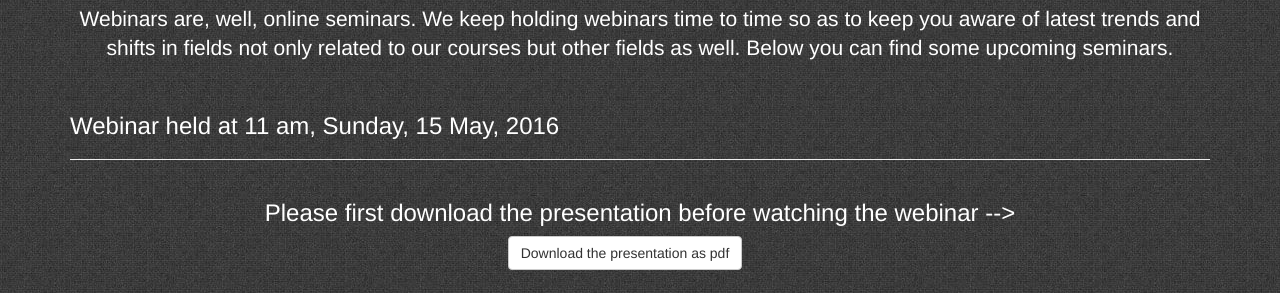
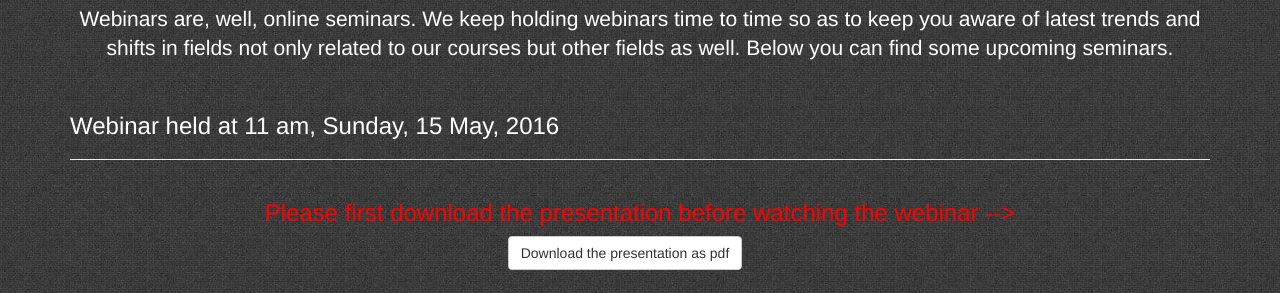
Before and after one commit to vgoel38/EmpowerK-12, a Flask app: page /webinars in a window 1280 px wide. Shown: the part 177-470 px from the top of the page. Run offline with Flask 2, Linux system fonts and the light colour scheme; a user stored in the database is signed in; some libraries are stand-ins or nearby versions.

Commit message:
added more subscribers

```diff
--- a/populate_database.py
+++ b/populate_database.py
@@ -23,9 +23,9 @@ session = DBSession()
 # session.add(Institution1)
 # session.commit()
 
-# User1 = User(email="vivek@cocatalyst.in")
-# session.add(User1)
-# session.commit()
+User1 = User(email="manishadish@gmail.com")
+session.add(User1)
+session.commit()
 
 # file = open('subscribersList.txt','r')
 # subscribers = file.read().splitlines()
--- a/templates/webinars.html
+++ b/templates/webinars.html
@@ -29,7 +29,7 @@
     </div>
 
     <div id="liveWebinar" class="container">
-        <h3 style="color: white; text-align: center;">Please first download the presentation before watching the webinar --> </h3>
+        <h3 style="color: red; text-align: center;">Please first download the presentation before watching the webinar --> </h3>
         <div class="lock col-md-1 row" style="width: 100%; text-align: center; "><a href="static/MasteringPhotographicMemory.pdf" download="Mastering Photographic Memory.pdf" class="col btn btn-default">Download the presentation as pdf</a></div>
         <br><br><br>
         <iframe width="560" height="315" src="//www.youtube.com/embed/wENH-Nse7V8" frameborder="0" allowfullscreen></iframe>
```
Also changed, not shown: users.db.
